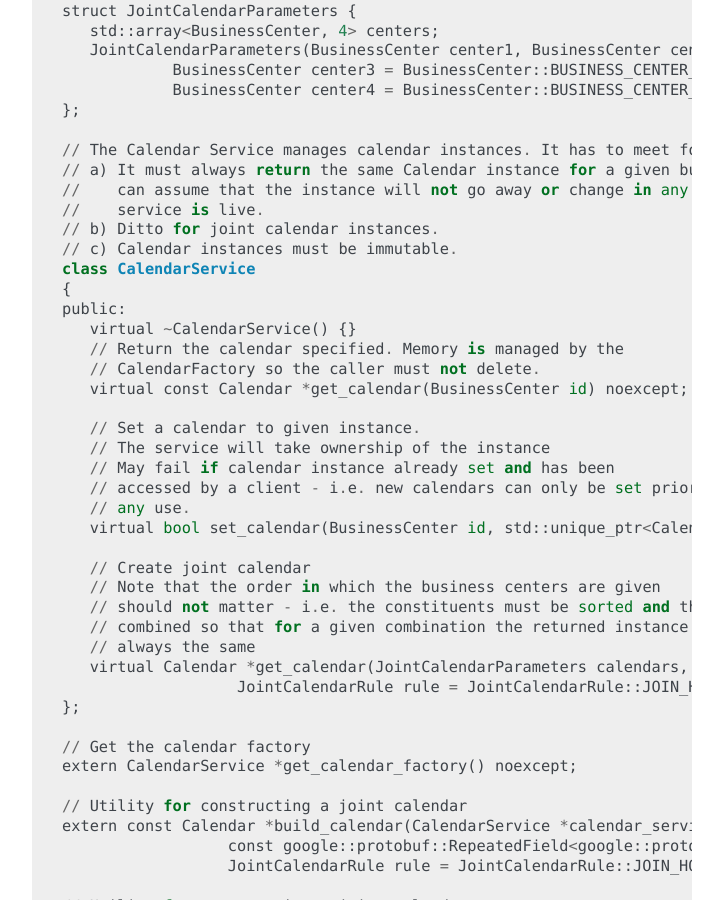
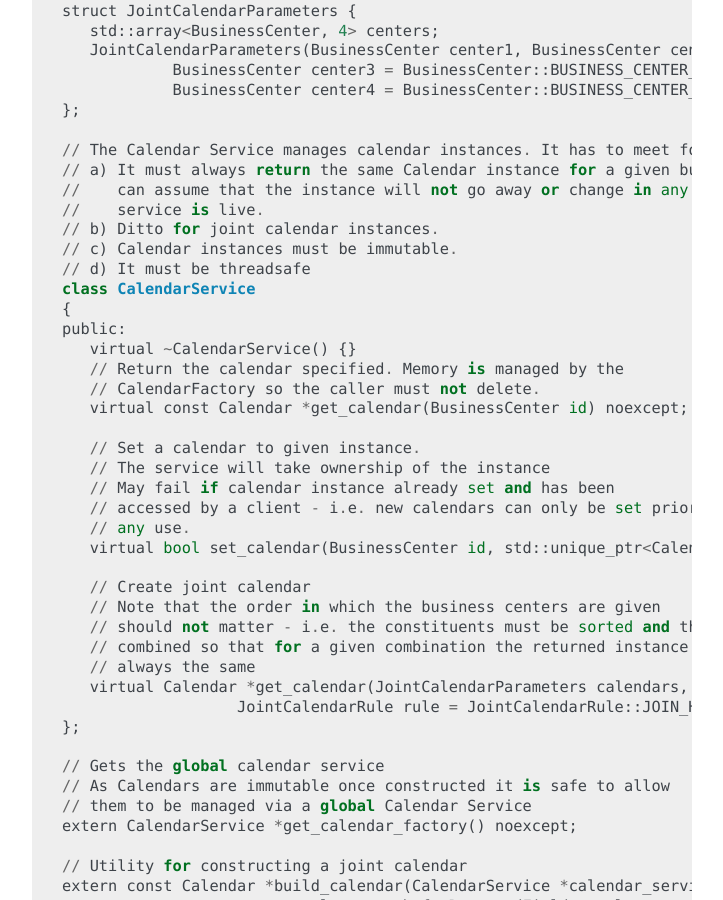
Before and after one commit to redukti/OpenRedukti, a Sphinx documentation site: the page built from docs/openredukti-cpp-api.rst, in a window 1280 px wide and 900 px high, scrolled down 7928 px. Shown: the whole window, without its empty margins (388-1111 px from the left). Built offline with Sphinx 7.4.7, drawn with Linux system fonts in a browser that asks for light colours; formulas are drawn with MathJax 3.

Commit message:
Update openredukti-cpp-api.rst

```diff
--- a/docs/openredukti-cpp-api.rst
+++ b/docs/openredukti-cpp-api.rst
@@ -399,6 +399,7 @@ The Calendar API is as described below.
    //    service is live.
    // b) Ditto for joint calendar instances.
    // c) Calendar instances must be immutable.
+   // d) It must be threadsafe
    class CalendarService
    {
    public:
@@ -423,7 +424,9 @@ The Calendar API is as described below.
                       JointCalendarRule rule = JointCalendarRule::JOIN_HOLIDAYS) noexcept;
    };
 
-   // Get the calendar factory
+   // Gets the global calendar service
+   // As Calendars are immutable once constructed it is safe to allow
+   // them to be managed via a global Calendar Service
    extern CalendarService *get_calendar_factory() noexcept;
 
    // Utility for constructing a joint calendar
```
